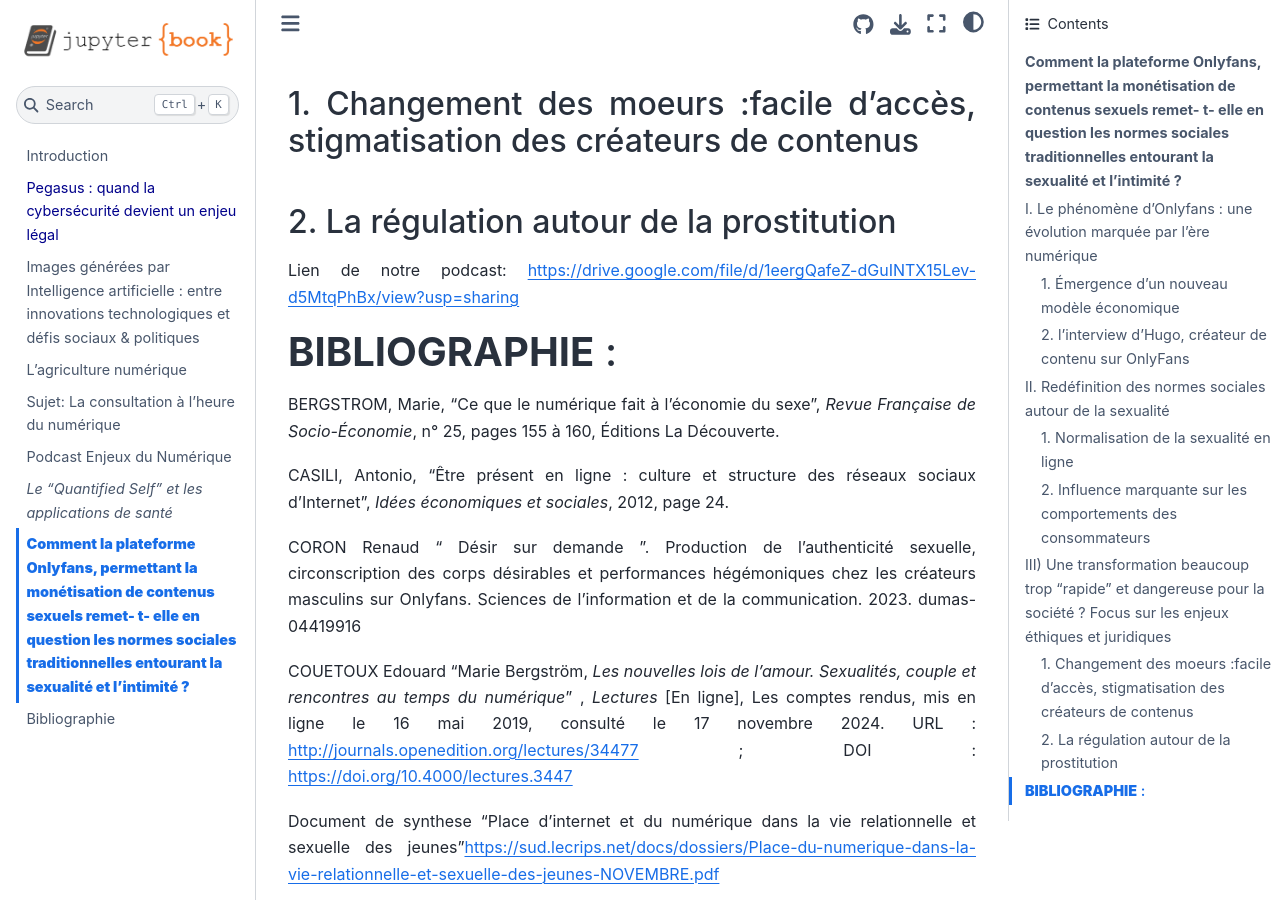
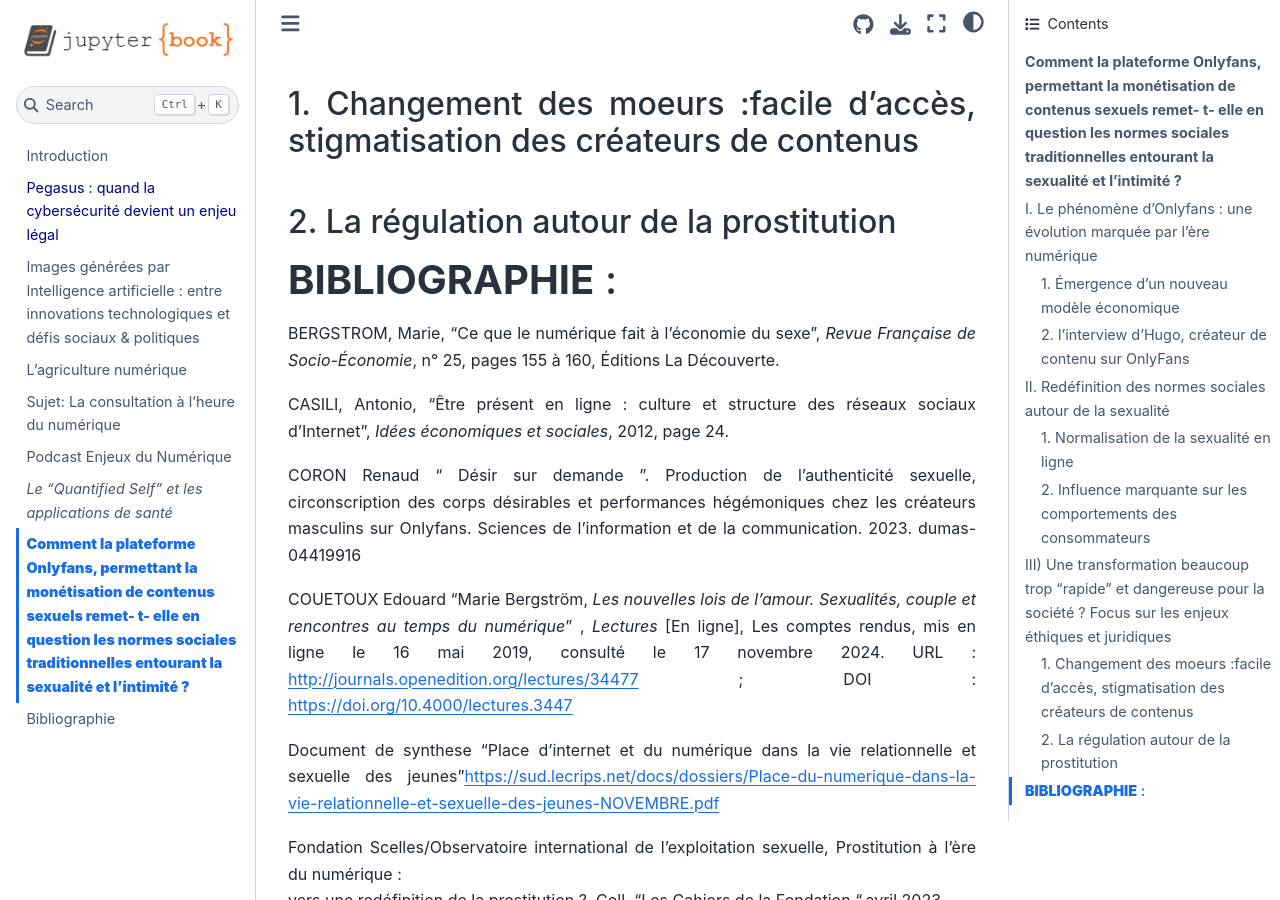
Before and after one commit to luneauaymeric/digital_culture_collective_page, a Jupyter Book: the page built from pornographie_num/onlyfan.md, in a window 1280 px wide and 900 px high, scrolled down 2900 px. Built offline with Jupyter Book 1.0.4 settings and Sphinx 7.4.7 and the Sphinx Book theme 1.1.4, drawn with Linux system fonts in a browser that asks for light colours.

Commit message:
Update onlyfan.md

```diff
--- a/pornographie_num/onlyfan.md
+++ b/pornographie_num/onlyfan.md
@@ -50,8 +50,8 @@ Ainsi, tous ces enjeux nous mènent à nous interroger sur cette question :
 
 
 
- Lien de notre podcast:
-https://drive.google.com/file/d/1eergQafeZ-dGuINTX15Lev-d5MtqPhBx/view?usp=sharing
+<!-- Lien de notre podcast:
+https://drive.google.com/file/d/1eergQafeZ-dGuINTX15Lev-d5MtqPhBx/view?usp=sharing -->
 
  # **BIBLIOGRAPHIE** :
 
```
